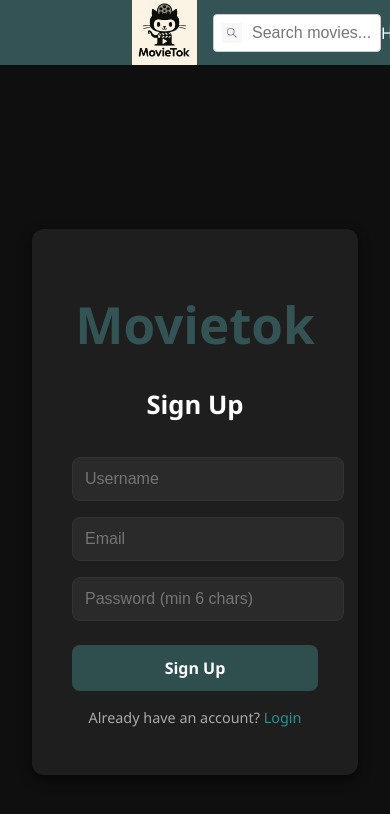
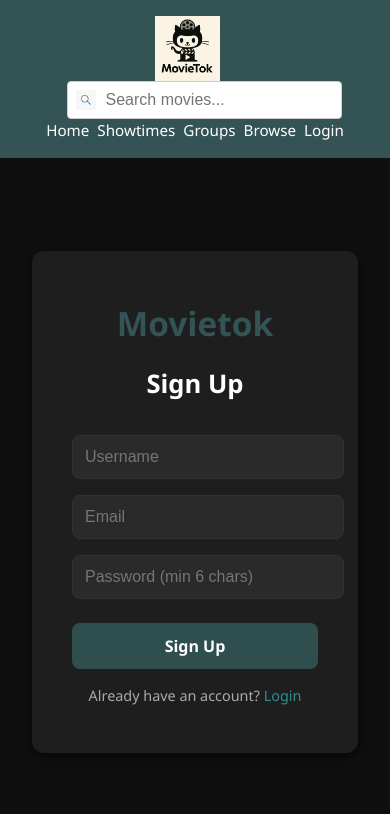
Before and after one commit to movietok/frontend, a React (Vite) app in the folder client/: page /signup in a window 390 px wide. Shown: the top 814 px of the page. Built offline with nearby package versions, Linux system fonts and the light colour scheme; no server answers.

Commit message:
pientä ulkomuodon muutosta ja css kansioiden lisäystä

```diff
--- a/client/src/App.css
+++ b/client/src/App.css
@@ -8,6 +8,11 @@
 
 main {
   padding-top: 80px;
+}
+@media (max-width: 480px) {
+  main {
+    padding-top: 60px;
+  }
 }
 
 #root {
@@ -25,6 +30,13 @@ main {
   padding: 2em;
 }
 
+@media (max-width: 480px) {
+  .card {
+    padding: 1em;
+  }
+}
+
+
 .read-the-docs {
   color: #888;
 }
--- a/client/src/components/Navbar.jsx
+++ b/client/src/components/Navbar.jsx
@@ -3,6 +3,7 @@ import { Link, useNavigate } from "react-router-dom"
 import { useAuth } from "../context/AuthContext"
 import searchIcon from "../images/searchimage.png"
 import movieTokLogo from "../images/Movietoklogo.png"
+import "../styles/navbar.css"
 
 export default function Navbar() {
   const [query, setQuery] = useState("")
@@ -10,15 +11,8 @@ export default function Navbar() {
   const { isLoggedIn, logout } = useAuth()
   const navigate = useNavigate()
 
-  const navLinkStyle = {
-    color: "#fff",
-    textDecoration: "none",
-    fontWeight: "500",
-  }
-
   const handleSearch = (e) => {
     e.preventDefault()
-    console.log("Search submitted:", query) // Debug log
     if (query.trim()) {
       navigate(`/search?q=${encodeURIComponent(query)}`)
       setQuery("")
@@ -26,7 +20,6 @@ export default function Navbar() {
   }
 
   const handleInputChange = (e) => {
-    console.log("Input changed:", e.target.value) // Debug log
     setQuery(e.target.value)
   }
 
@@ -36,153 +29,44 @@ export default function Navbar() {
   }
 
   return (
-    <header
-      style={{
-        position: "fixed",
-        top: 0,
-        left: 0,
-        right: 0,
-        width: "100%",
-        height: "65px",
-        zIndex: 1000,
-        backgroundColor: "#335355",
-        display: "flex",
-        justifyContent: "space-between",
-        alignItems: "center",
-        padding: "0 2rem",
-        boxSizing: "border-box",
-      }}
-    >
+    <header className="navbar-header">
       <Link to="/homepage" style={{ display: "flex", alignItems: "center" }}>
-        <img
-          src={movieTokLogo}
-          alt="MovieTok logo"
-          style={{ height: "65px", marginRight: "1rem", paddingLeft: 100 }}
-        />
+        <img src={movieTokLogo} alt="MovieTok logo" className="navbar-logo" />
       </Link>
 
-      {/* Search Bar */}
-      <form onSubmit={handleSearch} style={{ position: "relative", zIndex: 1001 }}>
-        <div
-          style={{
-            display: "flex",
-            alignItems: "center",
-            transition: "width 0.3s ease",
-            width: query ? "300px" : "150px",
-            backgroundColor: "#fff",
-            borderRadius: "4px",
-            border: "1px solid #ccc",
-            padding: "0.5rem",
-            overflow: "hidden",
-          }}
-        >
-          <img
-            src={searchIcon}
-            alt="Search"
-            style={{
-              width: "20px",
-              marginRight: "8px",
-              pointerEvents: "none" // Estää kuvan häiritsemästä inputia
-            }}
-          />
+      <form onSubmit={handleSearch} className="search-form">
+        <div className={`search-bar ${query ? "expanded" : "collapsed"}`}>
+          <img src={searchIcon} alt="Search" className="search-icon" />
           <input
             type="text"
             placeholder="Search movies..."
             value={query}
             onChange={handleInputChange}
-            onClick={() => console.log("Input clicked!")}
-            onFocus={() => console.log("Input focused!")}
-            style={{
-              flex: 1,
-              border: "none",
-              outline: "none",
-              fontSize: "1rem",
-              backgroundColor: "transparent",
-              color: "#000",
-              pointerEvents: "auto", // Varmistaa että input on klikattavissa
-              cursor: "text",
-              minWidth: "100px"
-            }}
+            className="search-input"
             autoComplete="off"
           />
         </div>
       </form>
 
-      {/* Nav links */}
-      <nav style={{ display: "flex", gap: "1rem", alignItems: "center" }}>
-        <Link to="/homepage" style={navLinkStyle}>
-          Home
-        </Link>
-        <Link to="/schedule" style={navLinkStyle}>
-          Show Times
-        </Link>
-        <Link to="/groups" style={navLinkStyle}>
-          Groups
-        </Link>
-        <Link to="/browse" style={navLinkStyle}>
-          Browse
-        </Link>
+      <nav className="navbar-nav">
+        <Link to="/homepage" className="navbar-link">Home</Link>
+        <Link to="/schedule" className="navbar-link">Showtimes</Link>
+        <Link to="/groups" className="navbar-link">Groups</Link>
+        <Link to="/browse" className="navbar-link">Browse</Link>
 
         {!isLoggedIn ? (
-          <Link to="/login" style={navLinkStyle}>
-            Login
-          </Link>
+          <Link to="/login" className="navbar-link">Login</Link>
         ) : (
           <>
-            <button
-              onClick={handleLogout}
-              style={{
-                background: "transparent",
-                border: "none",
-                color: "white",
-                fontWeight: "600",
-                cursor: "pointer",
-              }}
-            >
-              Logout
-            </button>
-
-            {/* Burger Menu */}
+            <button onClick={handleLogout} className="logout-button">Logout</button>
             <div style={{ position: "relative" }}>
-              <button
-                onClick={() => setMenuOpen(!menuOpen)}
-                style={{
-                  background: "transparent",
-                  border: "none",
-                  color: "white",
-                  fontSize: "1.5rem",
-                  cursor: "pointer",
-                }}
-              >
-                ☰
-              </button>
+              <button onClick={() => setMenuOpen(!menuOpen)} className="burger-button">☰</button>
               {menuOpen && (
-                <div
-                  style={{
-                    position: "absolute",
-                    right: 0,
-                    top: "100%",
-                    background: "#222",
-                    borderRadius: "4px",
-                    padding: "0.5rem",
-                    minWidth: "150px",
-                  }}
-                >
-                  <Link to="/profile" style={navLinkStyle}>
-                    Profile
-                  </Link>
-                  <br />
-                  <Link to="/settings" style={navLinkStyle}>
-                    Settings
-                  </Link>
-                  <br />
-                  <Link to="/favorites" style={navLinkStyle}>
-                    Favorites
-                  </Link>
-                  <br />
-                  <Link to="/delete-account" style={{ ...navLinkStyle, color: "red" }}>
-                    Delete Account
-                  </Link>
+                <div className="burger-menu">
+                  <Link to="/profile" className="navbar-link">Profile</Link><br />
+                  <Link to="/settings" className="navbar-link">Settings</Link><br />
+                  <Link to="/favorites" className="navbar-link">Favorites</Link><br />
+                  <Link to="/delete-account" className="navbar-link delete-link">Delete Account</Link>
                 </div>
               )}
             </div>
--- a/client/src/index.css
+++ b/client/src/index.css
@@ -36,6 +36,13 @@ h1 {
   line-height: 1.1;
 }
 
+@media (max-width: 480px) {
+  h1 {
+    font-size: 2.2em;
+  }
+}
+
+
 button {
   border-radius: 8px;
   border: 1px solid transparent;
@@ -55,6 +62,13 @@ button:focus-visible {
   outline: 4px auto -webkit-focus-ring-color;
 }
 
+@media (max-width: 480px) {
+  button {
+    padding: 0.5em 1em;
+    font-size: 0.9em;
+  }
+}
+
 @media (prefers-color-scheme: light) {
   :root {
     color: #213547;
@@ -67,3 +81,13 @@ button:focus-visible {
     background-color: #f9f9f9;
   }
 }
+
+@media (max-width: 768px) {
+  body {
+    font-size: 0.95rem;
+  }
+
+  .fullscreen-section {
+    padding: 1rem;
+  }
+}
--- a/client/src/pages/LoginPage.jsx
+++ b/client/src/pages/LoginPage.jsx
@@ -21,7 +21,7 @@ export default function Login() {
       if (res.status === 200) {
         login(res.data.token)
         localStorage.setItem("token", res.data.token) // save JWT
-        alert("Login successful!")
+        //alert("Login successful!")
         navigate("/")
       } else {
         alert(res.data?.message || "Login failed")
--- a/client/src/pages/SignupPage.jsx
+++ b/client/src/pages/SignupPage.jsx
@@ -17,7 +17,7 @@ export default function SignUp() {
       const res = await authAPI.post("/register", form)
 
       if (res.status === 200 || res.status === 201) {
-        alert("Account created successfully!")
+        //alert("Account created successfully!")
         navigate("/login")
       } else {
         alert(res.data?.message || "Registration failed")
--- a/client/src/styles/SearchResults.css
+++ b/client/src/styles/SearchResults.css
@@ -1,4 +1,3 @@
-/* Search Results Page Styles */
 .search-results-page {
   max-width: 1200px;
   margin: 0 auto;
--- a/client/src/styles/ShowTimes.css
+++ b/client/src/styles/ShowTimes.css
@@ -1,4 +1,4 @@
-/* Aseta tumma teema kuten kuvassa */
+/* Aseta tumma teema */
 body {
   background-color: #0f0f0f;
   color: #ffffff;
--- /dev/null
+++ b/client/src/styles/navbar.css
@@ -0,0 +1,242 @@
+/* Navbar container */
+.navbar-header {
+  position: fixed;
+  top: 0;
+  left: 0;
+  right: 0;
+  width: 100%;
+  height: 65px;
+  z-index: 1000;
+  background-color: #335355;
+  display: flex;
+  justify-content: space-between;
+  align-items: center;
+  padding: 0 2rem;
+  box-sizing: border-box;
+}
+
+.navbar-logo {
+  height: 65px;
+  margin-right: 1rem;
+  padding-left: 0;
+}
+@media (min-width: 768px) {
+  .navbar-logo {
+    padding-left: 100px;
+  }
+}
+
+
+/* Search bar */
+.search-form {
+  position: relative;
+  z-index: 1001;
+}
+
+.search-bar {
+  display: flex;
+  align-items: center;
+  transition: width 0.3s ease;
+  background-color: #fff;
+  border-radius: 4px;
+  border: 1px solid #ccc;
+  padding: 0.5rem;
+  overflow: hidden;
+}
+
+.search-bar.expanded {
+  width: 120%;
+}
+
+.search-bar.collapsed {
+  width: 70%;
+}
+
+@media (max-width: 480px) {
+  .search-bar.expanded,
+  .search-bar.collapsed {
+    width: 100%;
+  }
+}
+
+.search-icon {
+  width: 20px;
+  margin-right: 8px;
+  pointer-events: none;
+}
+
+.search-input {
+  flex: 1;
+  border: none;
+  outline: none;
+  font-size: 1rem;
+  background-color: transparent;
+  color: #000;
+  pointer-events: auto;
+  cursor: text;
+  min-width: 100px;
+}
+
+/* Navigation links */
+.navbar-nav {
+  display: flex;
+  gap: 1rem;
+  align-items: center;
+}
+
+.navbar-link {
+  color: #fff;
+  text-decoration: none;
+  font-weight: 500;
+}
+
+/* Buttons */
+.logout-button,
+.burger-button {
+  background: transparent;
+  border: none;
+  color: white;
+  font-weight: 600;
+  cursor: pointer;
+}
+
+.burger-button {
+  font-size: 1.5rem;
+}
+
+/* Burger menu dropdown */
+.burger-menu {
+  position: absolute;
+  right: 0;
+  top: 100%;
+  background: #222;
+  border-radius: 4px;
+  padding: 0.5rem;
+  min-width: 150px;
+}
+@media (max-width: 768px) {
+  .burger-menu {
+    width: 80%;
+    top: 65px;
+    right: 0;
+    border-radius: 4px 0 0 4px;
+  }
+}
+
+.burger-menu .delete-link {
+  color: red;
+}
+/* Base link/button styles */
+.navbar-link,
+.logout-button,
+.burger-button {
+  color: #fff;
+  text-decoration: none;
+  font-weight: 500;
+  transition: color 0.3s ease, text-shadow 0.3s ease;
+}
+
+/* Hover glow effect */
+.navbar-link:hover,
+.logout-button:hover,
+.burger-button:hover {
+  color: #ff4d4d; /* Soft red */
+  text-shadow: 0 0 8px rgba(255, 77, 77, 0.6); /* Reddish glow */
+}
+
+/* Special case for delete link */
+.delete-link:hover {
+  color: #ff1a1a;
+  text-shadow: 0 0 10px rgba(255, 26, 26, 0.8);
+}
+
+/* Burger menu container
+.burger-menu {
+  position: absolute;
+  right: 0;
+  top: 100%;
+  background: #222;
+  border-radius: 4px;
+  padding: 0.5rem;
+  min-width: 150px;
+  opacity: 0;
+  transform: translateY(-10px);
+  animation: slideFadeIn 0.3s ease forwards;
+}
+
+ Animation keyframes
+@keyframes slideFadeIn {
+  to {
+    opacity: 1;
+    transform: translateY(0);
+  }
+}
+
+.burger-menu a {
+  animation: fadeInLink 0.4s ease forwards;
+  opacity: 0;
+}
+
+@keyframes fadeInLink {
+  to {
+    opacity: 1;
+  }
+}
+  */
+
+  /* Burger menu container */
+.burger-menu {
+  position: absolute;
+  top: 65px; /* Just below the navbar */
+  right: 0;
+  width: 16.666%; /* 1/6 of the screen */
+  background: #222;
+  border-radius: 4px 0 0 4px;
+  padding: 1rem;
+  opacity: 0;
+  transform: translateX(100%);
+  animation: slideInFromRight 0.4s ease forwards;
+  box-shadow: -2px 0 10px rgba(255, 77, 77, 0.3);
+}
+
+/* Slide-in animation */
+@keyframes slideInFromRight {
+  to {
+    opacity: 1;
+    transform: translateX(0);
+  }
+}
+
+/* Optional: glow effect on links inside menu */
+.burger-menu a {
+  display: block;
+  margin-bottom: 0.5rem;
+  color: #fff;
+  text-decoration: none;
+  font-weight: 500;
+  transition: color 0.3s ease, text-shadow 0.3s ease;
+}
+
+.burger-menu a:hover {
+  color: #ff4d4d;
+  text-shadow: 0 0 8px rgba(255, 77, 77, 0.6);
+}
+
+@media (max-width: 480px) {
+  .navbar-header {
+    flex-direction: column;
+    height: auto;
+    padding: 1rem;
+  }
+
+  .navbar-nav {
+    flex-wrap: wrap;
+    justify-content: center;
+    gap: 0.5rem;
+  }
+
+  .search-bar.expanded,
+  .search-bar.collapsed {
+    width: 100%;
+  }
+}
```
Also changed, not shown: client/src/pages/ShowTimesPage.jsx (+9 -9 lines), client/src/components/homepage/PopularUsers.jsx (line endings or trailing spaces), 1 other file (tests, documents, lock files or other folders).
